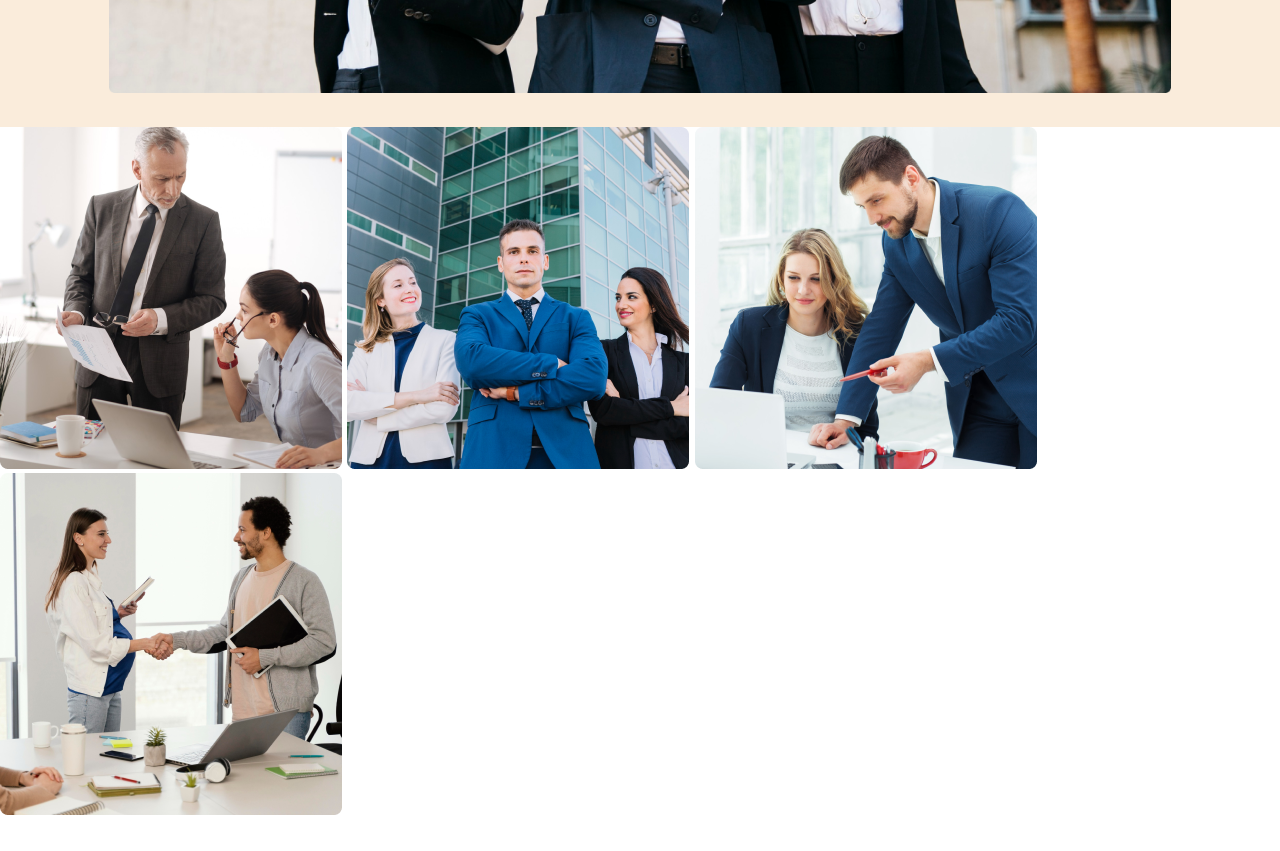
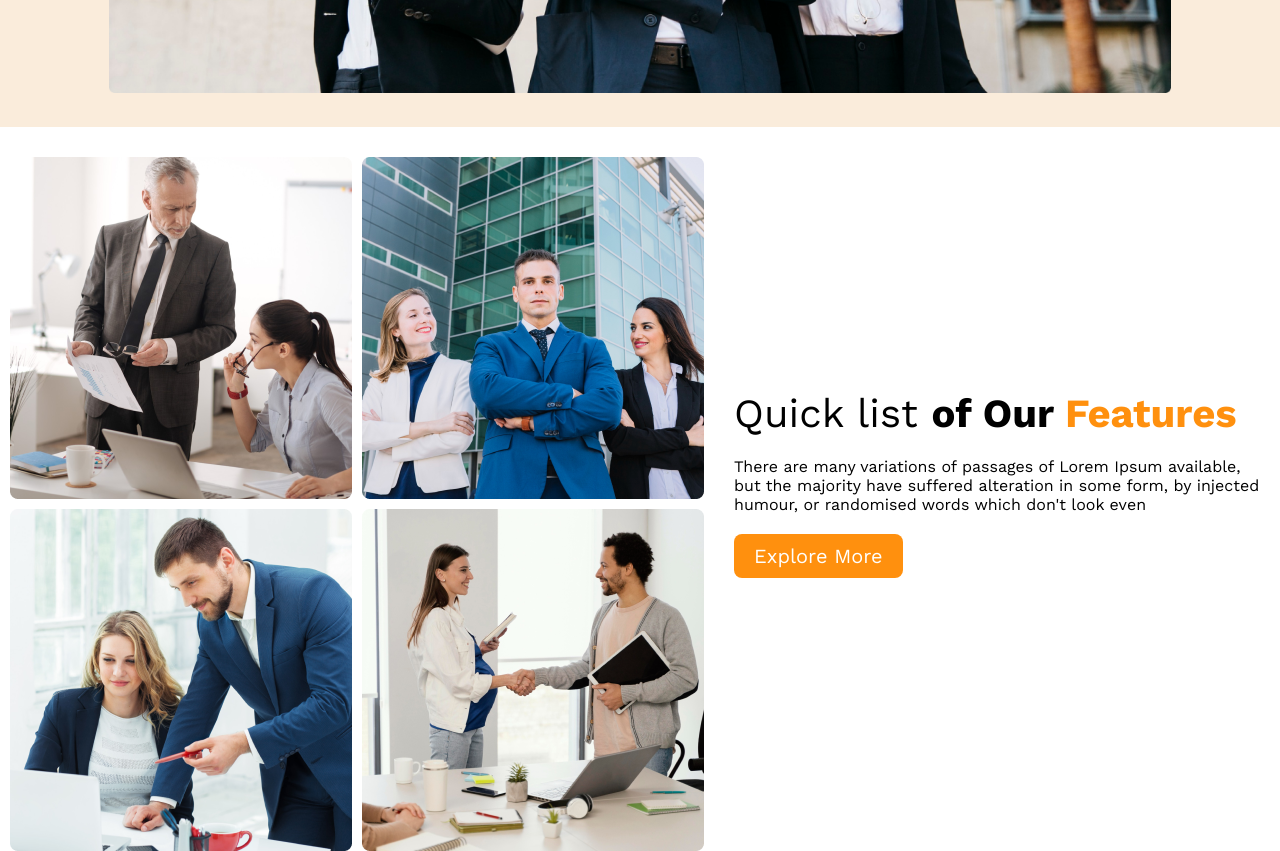
Before and after one commit to mdrakimulislam1/Architects-resources, a plain HTML site: page index.html in a window 1280 px wide. Shown: the part 940-1791 px from the top of the page. Before the commit the page ends 1759 px from the top, so only its background shows below. Drawn offline with nearby package versions, Linux system fonts and the light colour scheme.

Commit message:
add features section

```diff
--- a/index.html
+++ b/index.html
@@ -67,7 +67,7 @@
 <main>
 
 
-<section class="features">
+<section class="features-container">
 
 <div class="features-photo">
 <img src="./images/team1.png" alt="">
@@ -77,7 +77,13 @@
 
 </div>
 
+<div class="features-content">
+<h2 class="features-titel"> <span class="span-1">Quick list </span><span class="span-2">of Our </span> <span class="span-3">Features</span> </h2>
+<p class="features-dis">There are many variations of passages of Lorem Ipsum available, but the majority have suffered alteration in some form, by injected humour, or randomised words which don't look even</p>
 
+<button class="btn-primary">Explore More </button>
+
+</div>
 
 
 </section>
--- a/style.css
+++ b/style.css
@@ -84,6 +84,63 @@ padding: 10px 50px 30px 50px;
 
 
 }
+
+/* Start main section */
+
+.features-container{
+margin-top: 30px;
+
+display: flex;
+justify-content: center;
+align-items: center;
+gap: 30px;
+}
+
+.features-photo{
+
+display: grid;
+grid-template-columns: repeat(2,1fr);
+gap: 10px;
+
+}
+
+.features-titel{
+
+margin-bottom: 20px;
+
+}
+
+.features-dis{
+margin-bottom: 20px;
+width: 33.5rem;
+
+
+}
+
+
+.span-1{
+
+    font-size: 2.5rem;
+    font-weight: 500;
+
+}
+
+.span-2{
+
+font-size: 2.5rem;
+font-weight: 700;
+
+}
+
+.span-3{
+
+    font-size: 2.5rem;
+font-weight: 700;
+color: #FF900E;
+
+}
+
+
 
 
 
```
